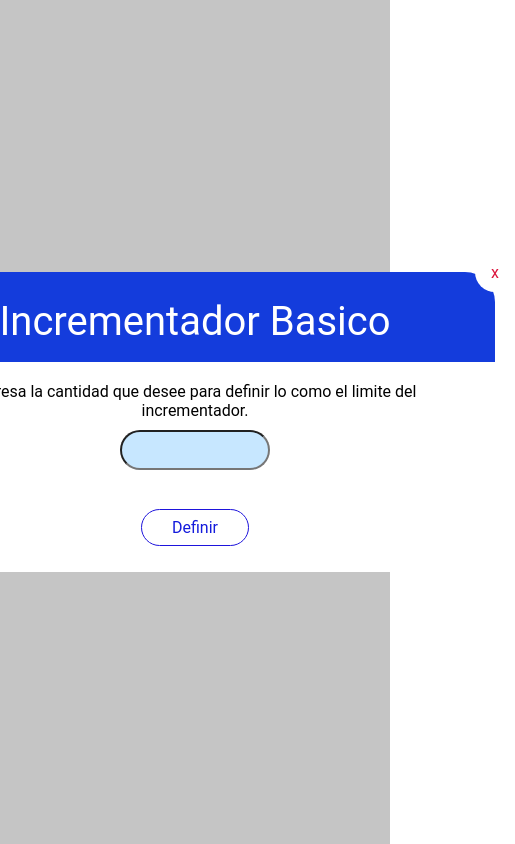
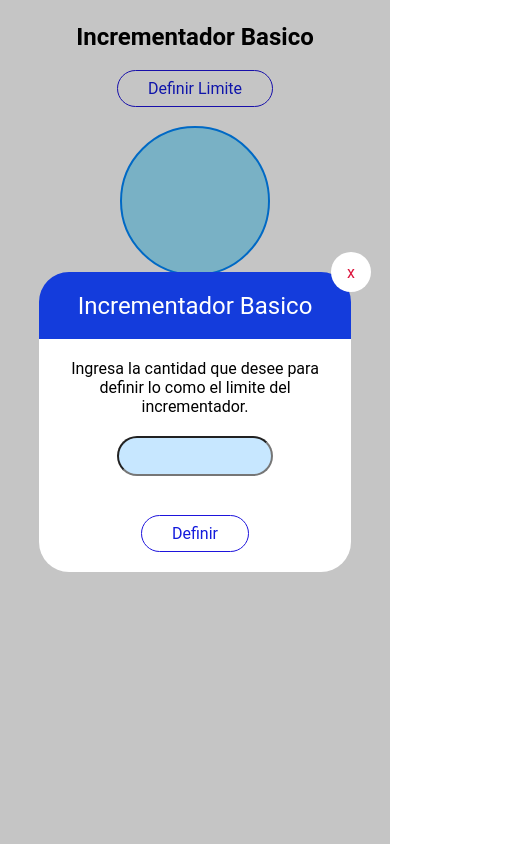
Before and after one commit to VictorManuelSalas/Incrementador, a plain HTML site: page index.html in a window 390 px wide. Both pictures are taken after a click on the link "Definir Limite". Shown: the top 844 px of the page, 515 px wide, since content can reach past the window. Drawn offline with Linux system fonts and the light colour scheme.

Commit message:
casi terminado el  avance

```diff
--- a/index.html
+++ b/index.html
@@ -11,7 +11,8 @@
 </head>
 
 <body>
-
+    <h1>Incrementador Basico</h1>
+    <br>
     <section>
         <div class="page">
             <a href="#" class="boton" id="btnabrir">Definir Limite</a>
@@ -31,7 +32,7 @@
                      <input id="limite" type="number"> <br>
                     <div class="modal_botones">
 
-                        <a href="" class="boton">Definir</a>
+                        <a onclick="limiteObtenido()"  class="boton">Definir</a>
                     </div>
 
                 </form>
@@ -39,7 +40,7 @@
             </div>
         </div>
     </section>
-    <h1>Incremntador Basico</h1>
+
 
     <br>
     <form name="incremento">
@@ -50,8 +51,8 @@
         </div>
 
         <div id="botones">
-            <input onClick="sumando()" id="sumar" type="button" value="+">
-            <input onClick="restando()" id="restar" type="button" value="-">
+            <input onclick="sumando()" id="sumar" type="button" value="+">
+            <input onclick="restando()" id="restar" type="button" value="-">
         </div>
     </form>
 
--- a/script.js
+++ b/script.js
@@ -1,5 +1,11 @@
 
+var limite;
 var contador = 0;
+
+function limiteObtenido(){
+    limite = document.getElementById("limite").value;
+    document.getElementsByClassName("fondo_transparente")[0].style.display="none";
+}
 
 function sumando() {
     if (contador <= limite){
--- a/style.css
+++ b/style.css
@@ -12,8 +12,7 @@ body{
 
 
 .page{
-    background: url(img/foto.jpg) center;
-    height: 100vh;
+    height: fit-content;
     display: flex;
     justify-content: center;
     align-items: center;
@@ -27,9 +26,10 @@ body{
     width: 100%;
     display: none;
 }
+
 .modal{
     background: linear-gradient(0deg,white 70%, rgb(20, 60, 220) 30%);
-    width: 600px;
+    width: 50%;
     height: 300px;
     top: 50%;
     left: 50%;
@@ -42,6 +42,7 @@ body{
     border-radius: 30px;
 
 }
+
 .modal_cerrar{
     background: white;
     position: absolute;
@@ -65,16 +66,18 @@ body{
 }
 #modal-form input{
     width: 25%;
+    padding-left: 11%;
     height: 2.5rem;
     border-radius: 2rem;
    background-color: rgb(199, 231, 255);
 }
 .modal_titulo{
     color: white;
-    font-size: 40px;
+    font-size: 1.5rem;
 }
 .modal_mensaje{
-   padding: 10px 30px;
+   padding: 20px 30px;
+   background-color: white;
 }
 .modal_botones{
     width: 100%;
@@ -127,8 +130,30 @@ h1{
 }
 #botones input{
     margin: 0.5rem;
+    border: none;
     cursor: pointer;
+    border-radius: 1.5rem;
    width: 100px;
    height: 50px;
    font-size: 2rem;
 }
+#botones input:hover{
+    background-color: rgb(74, 116, 255);
+    color: white;
+}
+
+@media only screen and (max-width: 600px)  {
+    .modal{
+        width: 80%;
+    }
+    h1{
+        font-size: 1.5rem;
+    }
+    #modal-form input{
+        width: 50%;
+        padding-left: 20%;
+        height: 2.5rem;
+        border-radius: 2rem;
+       background-color: rgb(199, 231, 255);
+    }
+}
```
